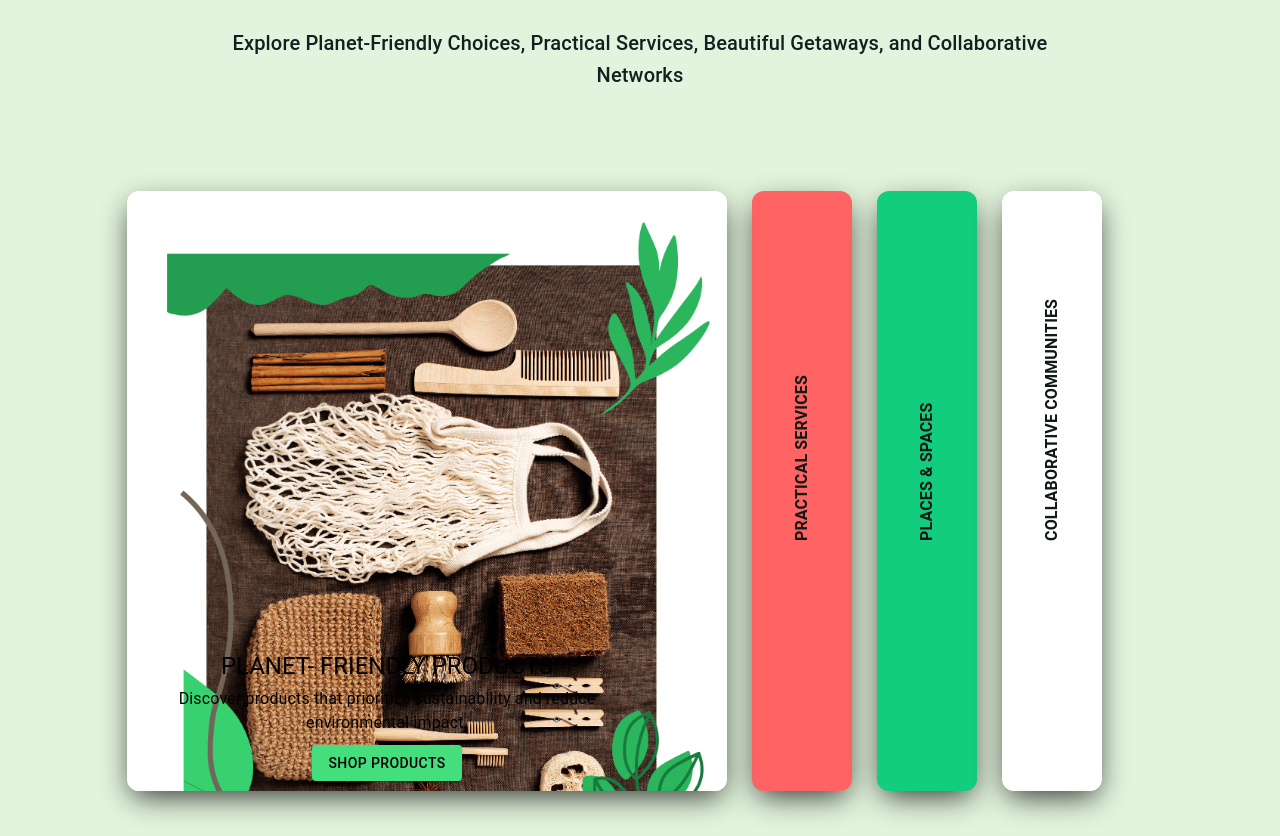
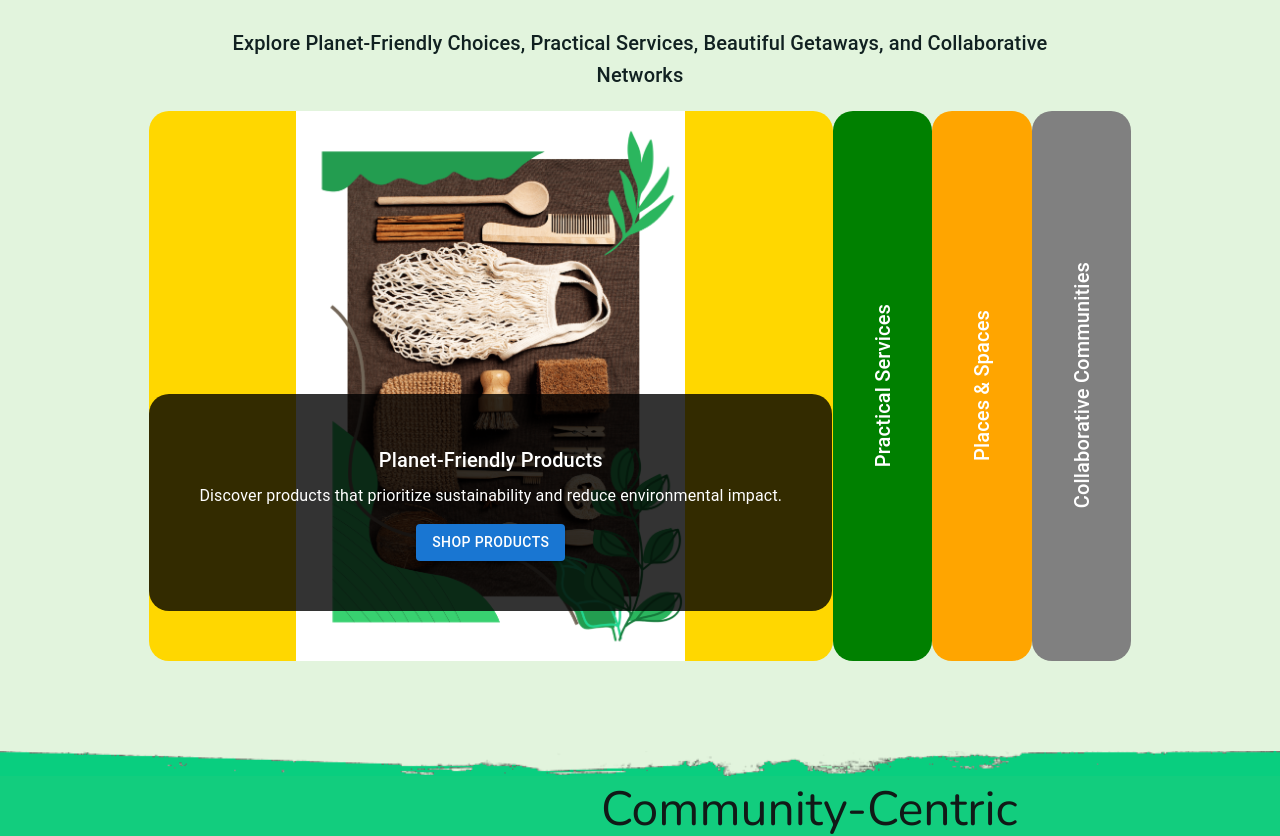
Before and after one commit to Paavan97/wibhoo-fe, a React (Vite) app: page / in a window 1280 px wide. Shown: the part 1274-2110 px from the top of the page. Built offline with nearby package versions, Linux system fonts and the light colour scheme.

Commit message:
home banner

```diff
--- a/src/pages/Home.tsx
+++ b/src/pages/Home.tsx
@@ -148,7 +148,8 @@ const Home = () => {
           Getaways, and Collaborative Networks
         </Typography>
       </Box>
-      {isCarousel ? <MobileCarousel /> : <Carousel />}
+      <Carousel />
+      {/* {isCarousel ? <MobileCarousel /> : <Carousel />} */}
       <Box
         sx={{
           marginTop: "70px",
--- a/src/views/home/Carousel.tsx
+++ b/src/views/home/Carousel.tsx
@@ -1,175 +1,316 @@
-import React from "react";
-import {
-  Box,
-  Typography,
-  Button,
-  RadioGroup,
-  FormControlLabel,
-  Radio,
-} from "@mui/material";
-import { styled } from "@mui/system";
+// import React from "react";
+// import {
+//   Box,
+//   Typography,
+//   Button,
+//   RadioGroup,
+//   FormControlLabel,
+//   Radio,
+// } from "@mui/material";
+// import { styled } from "@mui/system";
+// import one from "../../assets/Home/carosuel1.png";
+// import two from "../../assets/Home/carosuel2.png";
+// import three from "../../assets/Home/carosuel3.png";
+// import four from "../../assets/Home/carosuel4.png";
+
+// const Wrapper = styled(Box)({
+//   width: "100%",
+//   height: "100vh",
+//   display: "flex",
+//   alignItems: "center",
+//   justifyContent: "center",
+// });
+
+// const Container = styled(Box)({
+//   display: "flex",
+//   flexDirection: "row",
+//   alignItems: "center",
+//   position: "relative",
+//   width: "80%",
+//   height: "100%",
+// });
+
+// const Card = styled(Box)<{ checked?: boolean; image: string; bgColor: string }>(
+//   ({ checked, image, bgColor }) => ({
+//     width: checked ? "600px" : "100px",
+//     height: "600px",
+//     borderRadius: ".75rem",
+//     backgroundSize: "cover",
+//     cursor: "pointer",
+//     overflow: "hidden",
+//     margin: "0 10px",
+//     display: "flex",
+//     alignItems: "flex-end",
+//     transition: "width 0.6s cubic-bezier(.28,-0.03,0,.99)",
+//     boxShadow: "0px 10px 30px -5px rgba(0,0,0,0.8)",
+//     backgroundImage: checked ? `url(${image})` : "none",
+//     backgroundColor: checked ? "transparent" : bgColor,
+//     position: "relative",
+//     zIndex: checked ? 10 : 1,
+//   })
+// );
+
+// const Title = styled(Typography)<{ checked?: boolean }>(({ checked }) => ({
+//   position: "absolute",
+//   top: "50%",
+//   left: "50%",
+//   transform: checked
+//     ? "translate(-50%, -50%)"
+//     : "translate(-50%, -50%) rotate(270deg)",
+//   color: checked ? "transparent" : "#111917",
+//   fontWeight: "bold",
+//   textTransform: "uppercase",
+//   textAlign: "center",
+//   width: "100%",
+//   whiteSpace: "nowrap",
+// }));
+
+// const Description = styled(Box)<{ checked?: boolean }>(({ checked }) => ({
+//   display: "flex",
+//   flexDirection: "column",
+//   justifyContent: "center",
+//   alignItems: "center",
+//   width: "520px",
+//   height: "150px",
+//   opacity: checked ? 1 : 0,
+//   transform: checked ? "translateY(0)" : "translateY(30px)",
+//   transition: "all 0.3s ease",
+// }));
+
+// const descriptions = [
+//   {
+//     id: "c1",
+//     title: "Planet- Friendly Products",
+//     text: "Discover products that prioritize sustainability and reduce environmental impact.",
+//     image: one,
+//     bgColor: "rgb(68, 222, 125)",
+//     bName: "Shop Products",
+//   },
+//   {
+//     id: "c2",
+//     title: "Practical Services",
+//     text: "Access sustainable services designed to simplify your eco-friendly routines.",
+//     image: two,
+//     bgColor: "#FF6364",
+//     bName: "Explore Services",
+//   },
+//   {
+//     id: "c3",
+//     title: "Places & Spaces",
+//     text: "Find sustainable destinations where you can connect & rejuvenate.",
+//     image: three,
+//     bgColor: "#12CD7E",
+//     bName: "Discover Places",
+//   },
+//   {
+//     id: "c4",
+//     title: "Collaborative Communities",
+//     text: "Join vibrant communities and Events dedicated to conscious living.",
+//     image: four,
+//     bgColor: "#fff",
+//     bName: "Connect With Like-Minds",
+//   },
+// ];
+
+// const Carousel = () => {
+//   const [selected, setSelected] = React.useState("c1");
+
+//   return (
+//     <Wrapper>
+//       <Container>
+//         <RadioGroup
+//           value={selected}
+//           onChange={(e) => setSelected(e.target.value)}
+//           row
+//         >
+//           {descriptions.map((desc) => (
+//             <FormControlLabel
+//               key={desc.id}
+//               value={desc.id}
+//               control={<Radio sx={{ display: "none" }} />}
+//               label={
+//                 <Card
+//                   image={desc.image}
+//                   checked={selected === desc.id}
+//                   bgColor={desc.bgColor}
+//                 >
+//                   <Title checked={selected === desc.id}>{desc.title}</Title>
+//                   {selected === desc.id && (
+//                     <Description checked={selected === desc.id}>
+//                       <Typography
+//                         variant="h5"
+//                         sx={{ textTransform: "uppercase", textAlign: "center" }}
+//                       >
+//                         {desc.title}
+//                       </Typography>
+//                       <Typography
+//                         variant="body1"
+//                         sx={{ paddingTop: "5px", textAlign: "center" }}
+//                       >
+//                         {desc.text}
+//                       </Typography>
+//                       <Button
+//                         variant="contained"
+//                         color="primary"
+//                         sx={{
+//                           marginTop: "10px",
+//                           backgroundColor: "rgb(68, 222, 125)",
+//                           color: "black",
+//                           "&:hover": { backgroundColor: "#112121" },
+//                         }}
+//                       >
+//                         {desc.bName}
+//                       </Button>
+//                     </Description>
+//                   )}
+//                 </Card>
+//               }
+//             />
+//           ))}
+//         </RadioGroup>
+//       </Container>
+//     </Wrapper>
+//   );
+// };
+
+// export default Carousel;
+
+import React, { useState } from "react";
+import { Box, Typography, Button } from "@mui/material";
 import one from "../../assets/Home/carosuel1.png";
 import two from "../../assets/Home/carosuel2.png";
 import three from "../../assets/Home/carosuel3.png";
 import four from "../../assets/Home/carosuel4.png";
 
-const Wrapper = styled(Box)({
-  width: "100%",
-  height: "100vh",
-  display: "flex",
-  alignItems: "center",
-  justifyContent: "center",
-});
+const Carousel = () => {
+  const [openIndex, setOpenIndex] = useState(0);
 
-const Container = styled(Box)({
-  display: "flex",
-  flexDirection: "row",
-  alignItems: "center",
-  position: "relative",
-  width: "80%",
-  height: "100%",
-});
-
-const Card = styled(Box)<{ checked?: boolean; image: string; bgColor: string }>(
-  ({ checked, image, bgColor }) => ({
-    width: checked ? "600px" : "100px",
-    height: "600px",
-    borderRadius: ".75rem",
-    backgroundSize: "cover",
-    cursor: "pointer",
-    overflow: "hidden",
-    margin: "0 10px",
-    display: "flex",
-    alignItems: "flex-end",
-    transition: "width 0.6s cubic-bezier(.28,-0.03,0,.99)",
-    boxShadow: "0px 10px 30px -5px rgba(0,0,0,0.8)",
-    backgroundImage: checked ? `url(${image})` : "none",
-    backgroundColor: checked ? "transparent" : bgColor,
-    position: "relative",
-    zIndex: checked ? 10 : 1,
-  })
-);
-
-const Title = styled(Typography)<{ checked?: boolean }>(({ checked }) => ({
-  position: "absolute",
-  top: "50%",
-  left: "50%",
-  transform: checked
-    ? "translate(-50%, -50%)"
-    : "translate(-50%, -50%) rotate(270deg)",
-  color: checked ? "transparent" : "#111917",
-  fontWeight: "bold",
-  textTransform: "uppercase",
-  textAlign: "center",
-  width: "100%",
-  whiteSpace: "nowrap",
-}));
-
-const Description = styled(Box)<{ checked?: boolean }>(({ checked }) => ({
-  display: "flex",
-  flexDirection: "column",
-  justifyContent: "center",
-  alignItems: "center",
-  width: "520px",
-  height: "150px",
-  opacity: checked ? 1 : 0,
-  transform: checked ? "translateY(0)" : "translateY(30px)",
-  transition: "all 0.3s ease",
-}));
-
-const descriptions = [
+  const banners = [
     {
-    id: "c1",
-    title: "Planet- Friendly Products",
-    text: "Discover products that prioritize sustainability and reduce environmental impact.",
+      title: "Planet-Friendly Products",
+      description:
+        "Discover products that prioritize sustainability and reduce environmental impact.",
       image: one,
-    bgColor: "rgb(68, 222, 125)",
-    bName: "Shop Products",
+      buttonText: "Shop Products",
+      bgColor: "gold",
     },
     {
-    id: "c2",
       title: "Practical Services",
-    text: "Access sustainable services designed to simplify your eco-friendly routines.",
+      description:
+        "Access sustainable services designed to simplify your eco-friendly routines.",
       image: two,
-    bgColor: "#FF6364",
-    bName: "Explore Services",
+      buttonText: "Explore Services",
+      bgColor: "green",
     },
     {
-    id: "c3",
       title: "Places & Spaces",
-    text: "Find sustainable destinations where you can connect & rejuvenate.",
+      description:
+        "Find sustainable destinations where you can connect & rejuvenate.",
       image: three,
-    bgColor: "#12CD7E",
-    bName: "Discover Places",
+      buttonText: "Discover Places",
+      bgColor: "orange",
     },
     {
-    id: "c4",
       title: "Collaborative Communities",
-    text: "Join vibrant communities and Events dedicated to conscious living.",
+      description:
+        "Join vibrant communities and Events dedicated to conscious living",
       image: four,
-    bgColor: "#fff",
-    bName: "Connect With Like-Minds",
+      buttonText: "Connect With Like-Minds",
+      bgColor: "gray",
     },
   ];
 
-const Carousel = () => {
-  const [selected, setSelected] = React.useState("c1");
+  const handleBannerClick = (index: any) => {
+    if (openIndex === index) {
+      return; // Do nothing if the clicked banner is already open
+    }
+    setOpenIndex(index); // Set the new index to open the clicked banner
+  };
 
   return (
-    <Wrapper>
-      <Container>
-        <RadioGroup
-          value={selected}
-          onChange={(e) => setSelected(e.target.value)}
-          row
-        >
-          {descriptions.map((desc) => (
-            <FormControlLabel
-              key={desc.id}
-              value={desc.id}
-              control={<Radio sx={{ display: "none" }} />}
-              label={
-                <Card
-                  image={desc.image}
-                  checked={selected === desc.id}
-                  bgColor={desc.bgColor}
-                >
-                  <Title checked={selected === desc.id}>{desc.title}</Title>
-                  {selected === desc.id && (
-                    <Description checked={selected === desc.id}>
-                      <Typography
-                        variant="h5"
-                        sx={{ textTransform: "uppercase", textAlign: "center" }}
-                      >
-                        {desc.title}
-                      </Typography>
-                      <Typography
-                        variant="body1"
-                        sx={{ paddingTop: "5px", textAlign: "center" }}
-                      >
-                        {desc.text}
-                      </Typography>
-                      <Button
-                        variant="contained"
-                        color="primary"
+    <Box
       sx={{
-                          marginTop: "10px",
-                          backgroundColor: "rgb(68, 222, 125)",
-                          color: "black",
-                          "&:hover": { backgroundColor: "#112121" },
+        display: "flex",
+        flexDirection: { xs: "column", md: "row" },
+        alignItems: "center",
+        padding: "20px",
+        justifyContent: "center",
+        // width: "80%",
       }}
     >
-                        {desc.bName}
+      {banners.map((banner, index) => (
+        <Box
+          key={index}
+          onClick={() => handleBannerClick(index)}
+          sx={{
+            width:
+              openIndex === index
+                ? { xs: "100%", md: "70%" }
+                : { xs: "100%", md: "100px" },
+            height:
+              openIndex === index
+                ? { xs: "500px", md: "550px" }
+                : { xs: "100px", md: "550px" },
+            cursor: "pointer",
+            // border: "1px solid #ccc",
+            display: "flex",
+            alignItems: openIndex === index ? "flex-end" : "center",
+            justifyContent: "center",
+            transition: "width 0.3s ease-in-out, height 0.3s ease-in-out",
+            background:
+              openIndex === index
+                ? `url(${banner.image}) no-repeat center/contain`
+                : "transparent",
+            position: "relative",
+            backgroundColor: banner.bgColor,
+            color: "black",
+            borderRadius: "20px",
+          }}
+        >
+          <Box
+            sx={{
+              // padding: openIndex === index ? "0" : "8px",
+              textAlign: "center",
+              transition: "all 0.3s ease-in-out",
+              borderRadius: "20px",
+              color: "#fff",
+              padding: openIndex === index ? { xs: "10px", md: "50px" } : "0px",
+              backgroundColor:
+                openIndex === index ? "rgba(0, 0, 0, 0.8)" : "transparent",
+              display: "flex",
+              flexDirection: "column",
+              justifyContent: "flex-end",
+              marginBottom:
+                openIndex === index ? { xs: "10px", md: "50px" } : "0px",
+              alignItems: "center",
+            }}
+          >
+            {openIndex !== index && (
+              <Typography
+                sx={{
+                  writingMode: { xs: "", md: "vertical-lr" },
+                  transform: { xs: "", md: "rotate(180deg)" },
+                }}
+                variant="h6"
+              >
+                {banner.title}
+              </Typography>
+            )}
+            {openIndex === index && (
+              <>
+                <Typography variant="h6">{banner.title}</Typography>
+                <Typography variant="body1" sx={{ marginTop: "8px" }}>
+                  {banner.description}
+                </Typography>
+                <Button variant="contained" sx={{ marginTop: "16px" }}>
+                  {banner.buttonText}
                 </Button>
-                    </Description>
+              </>
             )}
-                </Card>
-              }
-            />
+          </Box>
+        </Box>
       ))}
-        </RadioGroup>
-      </Container>
-    </Wrapper>
+    </Box>
   );
 };
 
```
Lines whose indentation alone changed are shown as unchanged.
